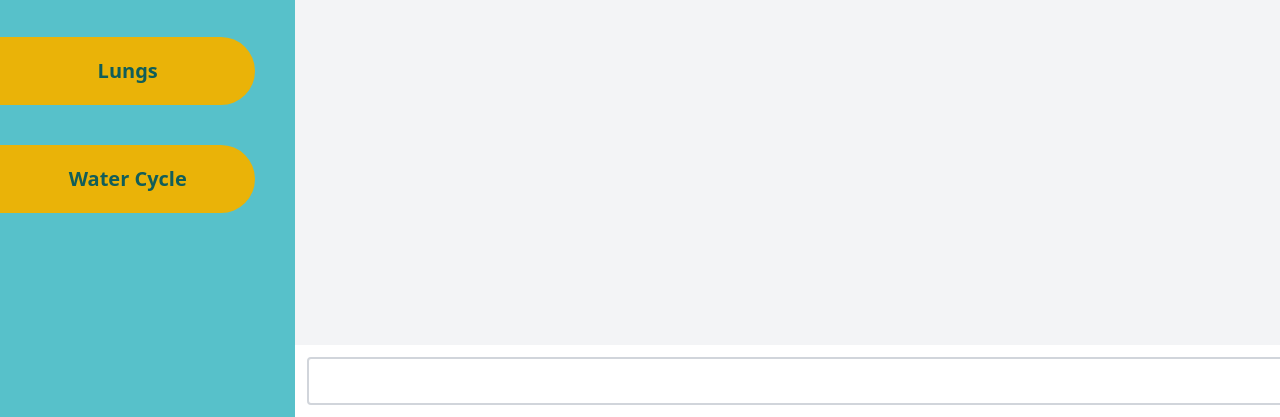
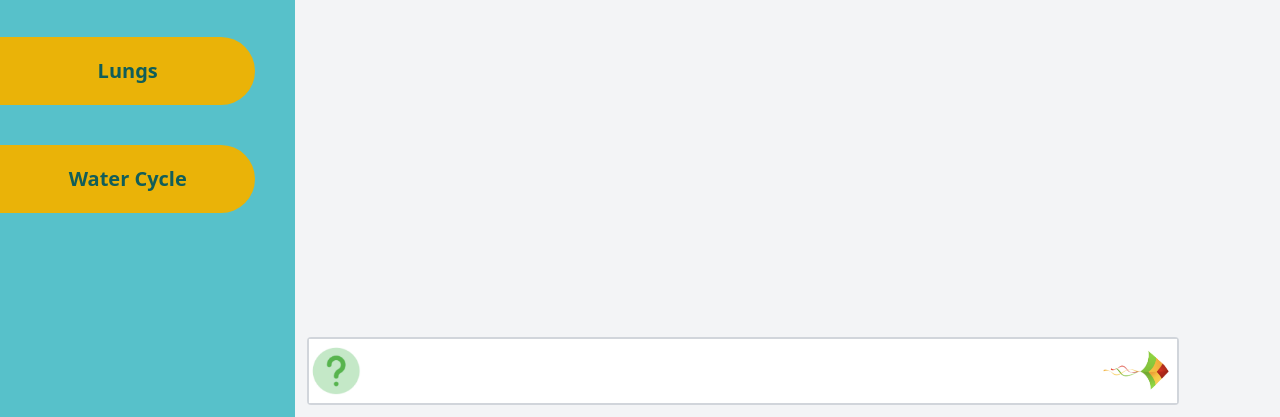
Before and after one commit to oraneedwards/mhw23-guinep, a plain HTML site: page index.html in a window 1280 px wide. Shown: the part 383-800 px from the top of the page. Drawn offline with nearby package versions, Linux system fonts and the light colour scheme.

Commit message:
Updated chat box with icons.

```diff
--- a/index.html
+++ b/index.html
@@ -106,7 +106,7 @@
         <div class="sender flex py-2 justify-end">
 
             <div class="flex flex-row-reverse bubble bg-white rounded-lg flex-shrink">
-                <div class="w-16 p-2"> <img class="w-full " src="/public/sender.png" alt=""></div>
+                <div class="w-16 p-2"><img class="w-full " src="/public/sender.png" alt=""></div>
                 <div class="flex-shirk items-center flex px-12 text-xl font-light">Toni-ann Sing!</div>
             </div>
 
@@ -114,8 +114,14 @@
     </div>
 
 
-    <div class="bg-white fixed bottom-0 w-full p-3">
-        <input class="h-12 border border-gray-300 border-2 rounded w-full" type="text"/>
+    <div class="-ml-96 fixed bottom-0 w-full p-3 flex">
+     <div class="pl-96 w-full">
+        <div class="border border-gray-300 border-2 rounded flex w-full">
+            <div class="w-16 bg-white flex items-center"><a href="#"><img class="w-full" src="/public/question.png"></a></div>
+            <input class="h-16 w-full" type="text" />
+            <div class="w-24 bg-white flex items-center"><a href="#"><img class="w-full" src="/public/send.png"></a></div>
+        </div>
+     </div>
     </div>
 
 
```
Also changed, not shown: public/question.png (added), public/send.png (added).
